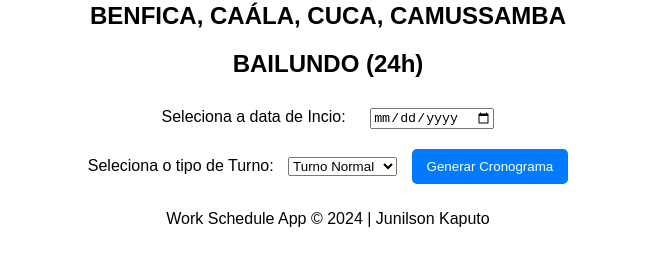
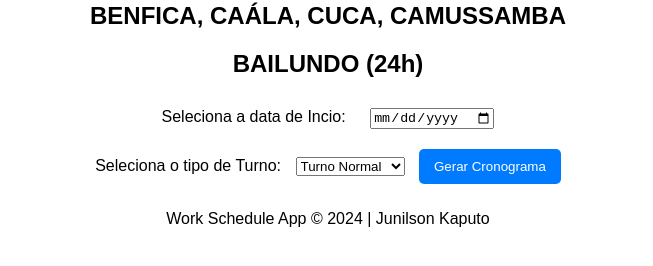
Before and after one commit to Jhunillson/schedule, a plain HTML site: page index.html in a window 1280 px wide. Shown: the part 98-364 px from the top of the page, without its empty margins (312-965 px from the left). Drawn offline with Linux system fonts and the light colour scheme.

Commit message:
Update index.html

```diff
--- a/index.html
+++ b/index.html
@@ -22,7 +22,7 @@
             <option value="24hour">Turno/24-Hora</option>
         </select>
 
-        <button id="generateSchedule">Generar Cronograma</button>
+        <button id="generateSchedule">Gerar Cronograma</button>
 
         <div id="schedule">
             <!-- Schedule will be dynamically generated here -->
```
